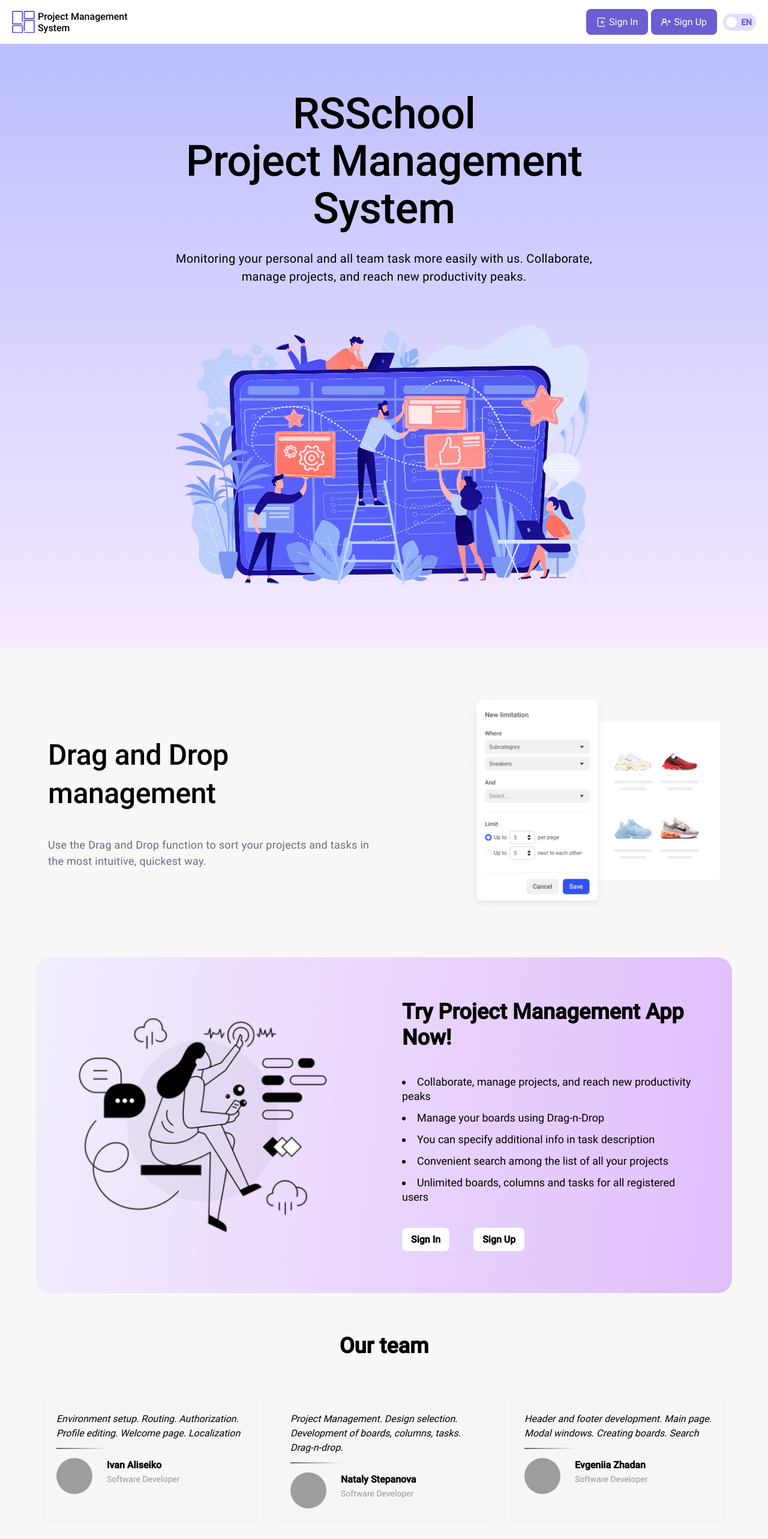
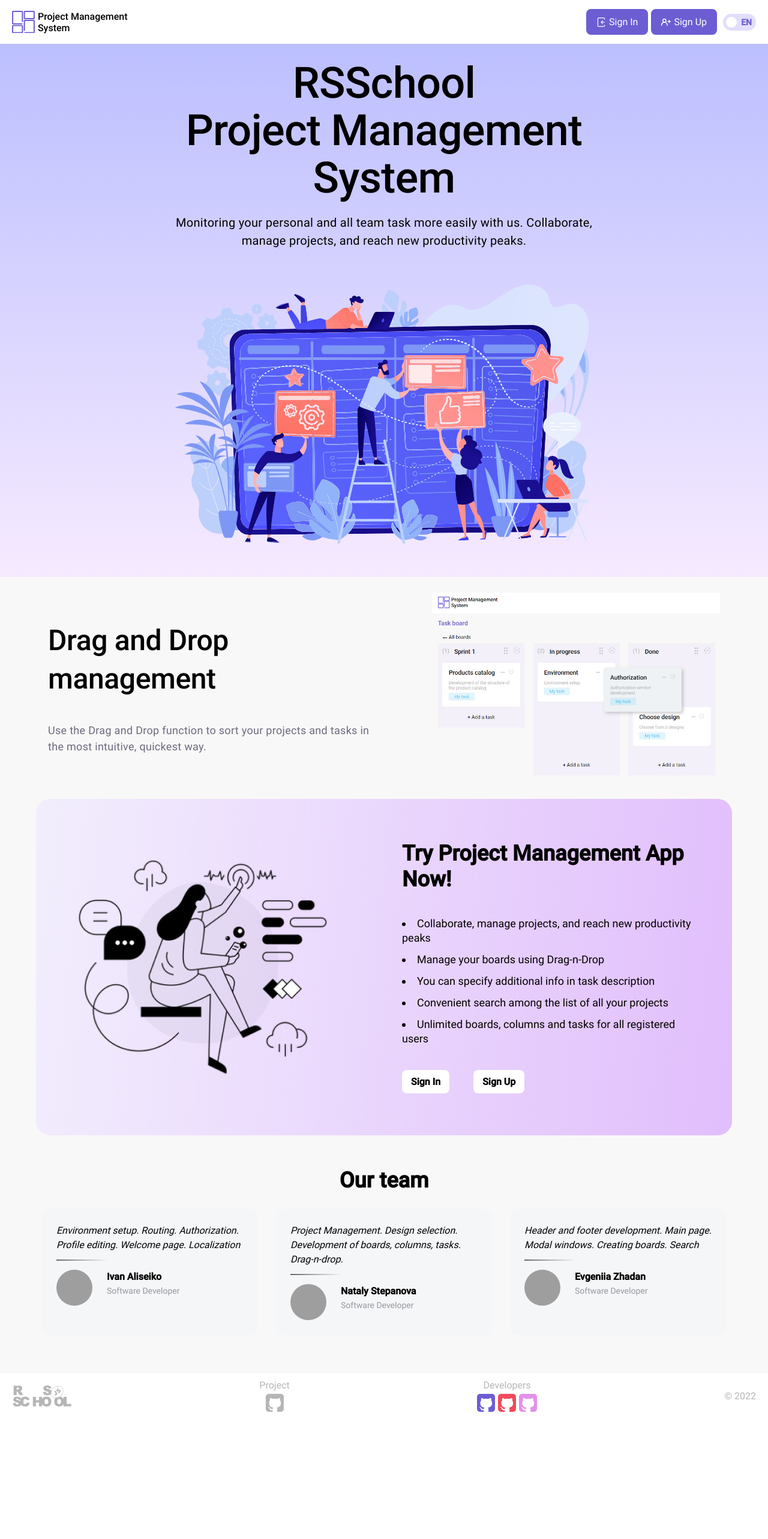
Before and after one commit to sarafashka/project-management-app, a React (Create React App) app: page / in a window 1280 px wide. Shown: the top 2566 px of the page at 60% size. After the commit the page ends 2364 px from the top, so only its background shows below. Built offline with nearby package versions, Linux system fonts and the light colour scheme; grey boxes are pictures that could not be loaded.

Commit message:
fix: welcome after test 1

```diff
--- a/src/components/PrivateRoute/PrivateRoute.tsx
+++ b/src/components/PrivateRoute/PrivateRoute.tsx
@@ -10,7 +10,7 @@ interface PrivateRouteProps {
 const PrivateRoute: React.FC<PrivateRouteProps> = ({ children }) => {
   const location = useLocation();
   if (!authService.isUserLogged() && !publicRoutes.includes(location.pathname)) {
-    return <Navigate to="/auth" />;
+    return <Navigate to="/" />;
   }
   return <>{children}</>;
 };
--- a/src/pages/Welcome/Welcome.module.scss
+++ b/src/pages/Welcome/Welcome.module.scss
@@ -4,9 +4,9 @@
   display: flex;
   align-items: center;
   flex-direction: column;
-  padding: 6% 20px;
+  padding: 2% 20px;
   background: linear-gradient(180deg, #BCBFFF 0%, #F6EAFF 100%);
-  gap: 28px;
+  gap: 20px;
 
   &Title {
     font-size: 72px;
@@ -81,7 +81,7 @@
   justify-content: space-between;
   max-width: 1160px;
   margin:  0 auto;
-  padding: 6% 20px;
+  padding: 2% 20px;
   gap: 40px;
 
   @include small-tablet {
@@ -151,7 +151,7 @@
   }
 
   &Img {
-    width: 420px;
+    width: 480px;
 
     @include small-tablet {
       width: 80%;
@@ -276,11 +276,11 @@
   }
 }
 .team {
-  margin: 6% auto;
+  margin: 5% auto;
   padding: 0 20px;
 
   &Title {
-    margin-bottom: 6%;
+    margin-bottom: 3%;
     font-size: 36px;
     font-weight: 600;
     text-align: center;
--- a/src/pages/Welcome/index.tsx
+++ b/src/pages/Welcome/index.tsx
@@ -8,7 +8,7 @@ import { authService } from '../../api/authService';
 import { resetSearch } from 'store/boardsSlice/boardsSlice';
 
 import tryImg from '../../assets/img/welcome-try.png';
-import dndimg from '../../assets/img/DnDtemp.png';
+import dndimg from '../../assets/img/DnDtemp.jpg';
 
 import TeamMemberCard from '../../components/TeamMemberCard/TeamMemberCard';
 import Button from '../../components/Button/Button';
```
Also changed, not shown: src/assets/img/DnDtemp.jpg (added), 1 other file (tests, documents, lock files or other folders).
